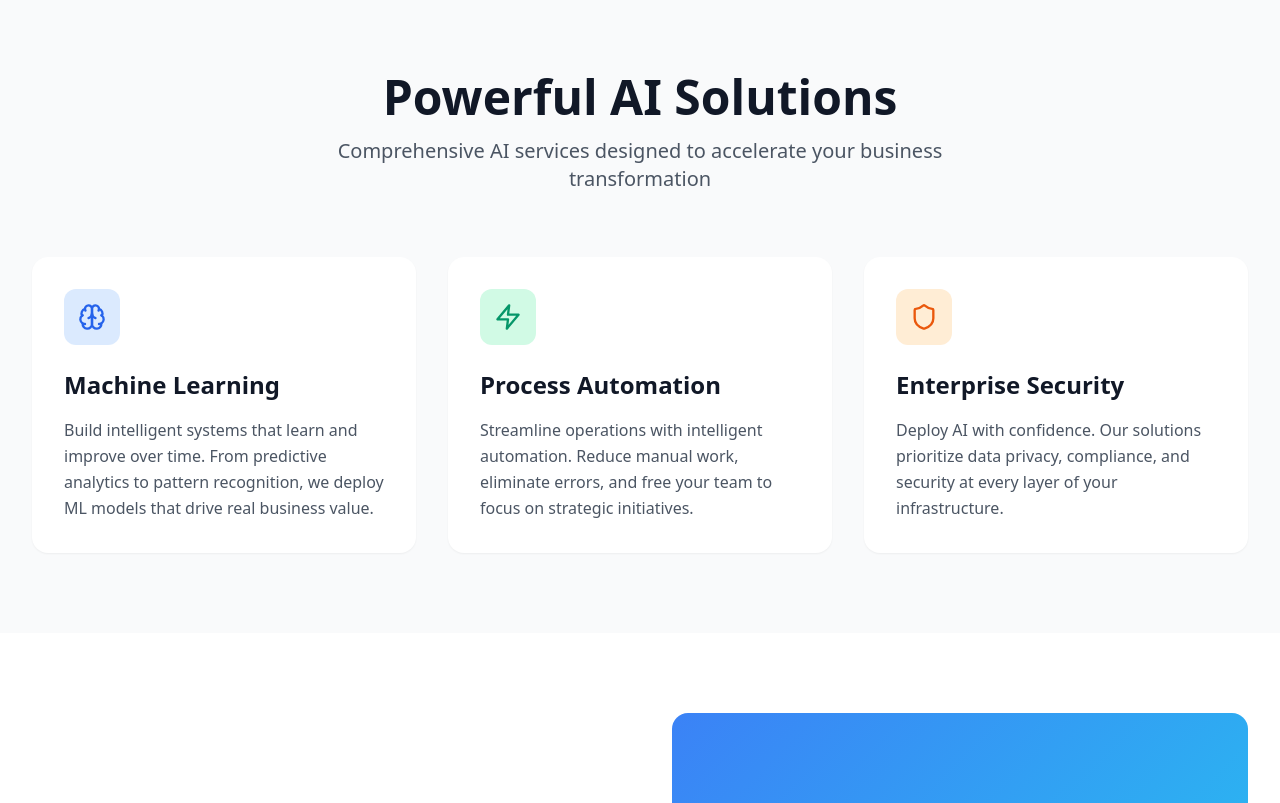
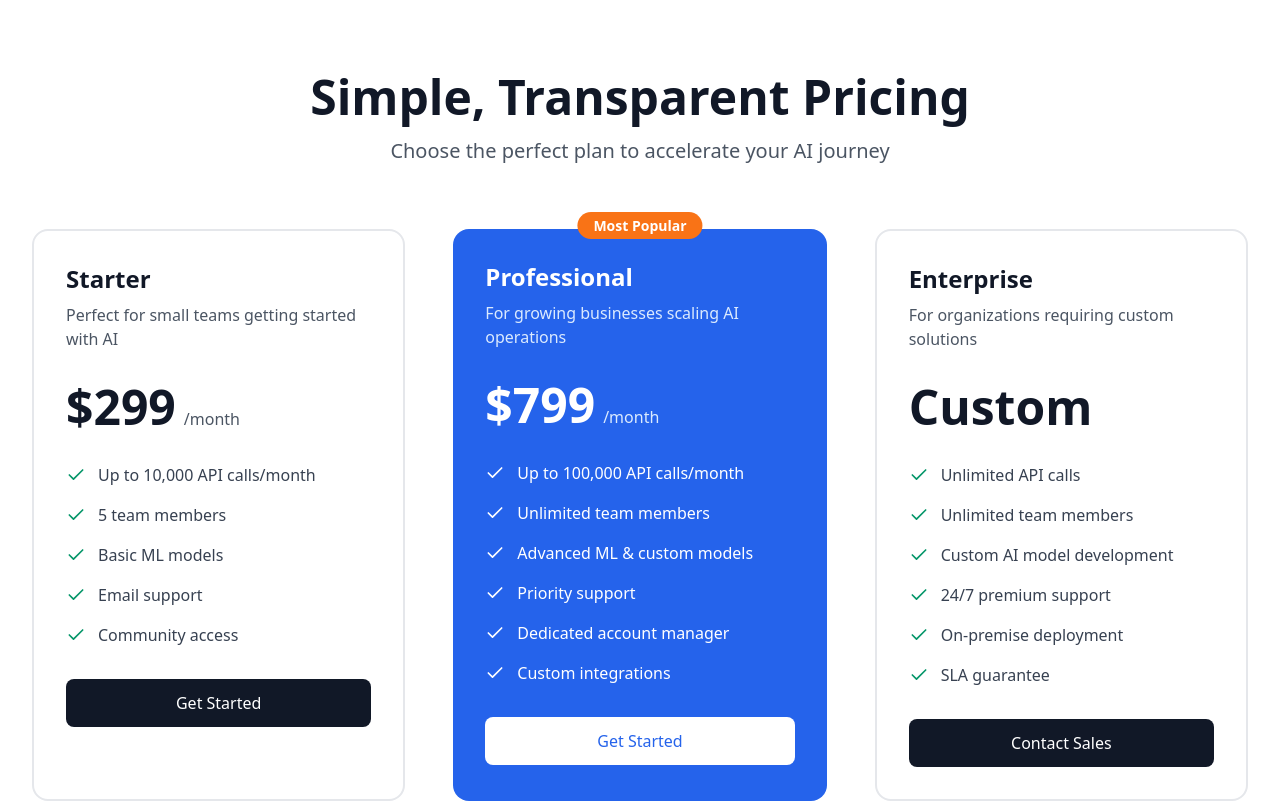
Before and after one commit to jmunroe/NeuralEdgeAI, a React (Vite) app: page / in a window 1280 px wide. Shown: the part 740-1543 px from the top of the page. Built offline with nearby package versions, Linux system fonts and the light colour scheme.

Commit message:
Updated index.html

```diff
--- a/index.html
+++ b/index.html
@@ -4,7 +4,7 @@
     <meta charset="UTF-8" />
     <link rel="icon" type="image/svg+xml" href="/vite.svg" />
     <meta name="viewport" content="width=device-width, initial-scale=1.0" />
-    <title data-default>NeuralEdge AI - Transform Your Business with Artificial Intelligence</title>
+    <title>jmunroe/NeuralEdgeAI (imported from GitHub)</title>
     <meta name="description" content="Leading AI services company providing machine learning, process automation, and enterprise security solutions." />
     <meta property="og:image" content="https://bolt.new/static/og_default.png" />
     <meta name="twitter:card" content="summary_large_image" />
--- a/src/App.tsx
+++ b/src/App.tsx
@@ -1,4 +1,4 @@
-import { Brain, Sparkles, Zap, Shield, ArrowRight, Menu, X } from 'lucide-react';
+import { Brain, Sparkles, Zap, Shield, ArrowRight, Menu, X, Check } from 'lucide-react';
 import { useState } from 'react';
 
 function App() {
@@ -14,6 +14,7 @@ function App() {
           </div>
 
           <div className="hidden md:flex items-center gap-8">
+            <a href="#pricing" className="text-gray-600 hover:text-gray-900 transition-colors">Pricing</a>
             <a href="#services" className="text-gray-600 hover:text-gray-900 transition-colors">Services</a>
             <a href="#features" className="text-gray-600 hover:text-gray-900 transition-colors">Features</a>
             <a href="#contact" className="text-gray-600 hover:text-gray-900 transition-colors">Contact</a>
@@ -33,6 +34,7 @@ function App() {
         {mobileMenuOpen && (
           <div className="md:hidden bg-white border-t border-gray-200 px-4 py-4">
             <div className="flex flex-col gap-4">
+              <a href="#pricing" className="text-gray-600 hover:text-gray-900">Pricing</a>
               <a href="#services" className="text-gray-600 hover:text-gray-900">Services</a>
               <a href="#features" className="text-gray-600 hover:text-gray-900">Features</a>
               <a href="#contact" className="text-gray-600 hover:text-gray-900">Contact</a>
@@ -67,6 +69,147 @@ function App() {
               <button className="border-2 border-gray-300 text-gray-900 px-8 py-4 rounded-lg hover:border-gray-400 transition-colors font-medium text-lg">
                 Watch Demo
               </button>
+            </div>
+          </div>
+        </section>
+
+        <section id="pricing" className="py-20 bg-white">
+          <div className="max-w-7xl mx-auto px-4 sm:px-6 lg:px-8">
+            <div className="text-center mb-16">
+              <h2 className="text-4xl md:text-5xl font-bold text-gray-900 mb-4">
+                Simple, Transparent Pricing
+              </h2>
+              <p className="text-xl text-gray-600 max-w-2xl mx-auto">
+                Choose the perfect plan to accelerate your AI journey
+              </p>
+            </div>
+
+            <div className="grid md:grid-cols-3 gap-8 lg:gap-12">
+              <div className="bg-white border-2 border-gray-200 rounded-2xl p-8 hover:border-gray-300 transition-all hover:shadow-lg">
+                <div className="mb-8">
+                  <h3 className="text-2xl font-bold text-gray-900 mb-2">Starter</h3>
+                  <p className="text-gray-600">Perfect for small teams getting started with AI</p>
+                </div>
+                <div className="mb-8">
+                  <div className="flex items-baseline gap-2">
+                    <span className="text-5xl font-bold text-gray-900">$299</span>
+                    <span className="text-gray-600">/month</span>
+                  </div>
+                </div>
+                <ul className="space-y-4 mb-8">
+                  <li className="flex items-start gap-3">
+                    <Check className="w-5 h-5 text-emerald-600 flex-shrink-0 mt-0.5" />
+                    <span className="text-gray-700">Up to 10,000 API calls/month</span>
+                  </li>
+                  <li className="flex items-start gap-3">
+                    <Check className="w-5 h-5 text-emerald-600 flex-shrink-0 mt-0.5" />
+                    <span className="text-gray-700">5 team members</span>
+                  </li>
+                  <li className="flex items-start gap-3">
+                    <Check className="w-5 h-5 text-emerald-600 flex-shrink-0 mt-0.5" />
+                    <span className="text-gray-700">Basic ML models</span>
+                  </li>
+                  <li className="flex items-start gap-3">
+                    <Check className="w-5 h-5 text-emerald-600 flex-shrink-0 mt-0.5" />
+                    <span className="text-gray-700">Email support</span>
+                  </li>
+                  <li className="flex items-start gap-3">
+                    <Check className="w-5 h-5 text-emerald-600 flex-shrink-0 mt-0.5" />
+                    <span className="text-gray-700">Community access</span>
+                  </li>
+                </ul>
+                <button className="w-full bg-gray-900 text-white py-3 px-6 rounded-lg hover:bg-gray-800 transition-colors font-medium">
+                  Get Started
+                </button>
+              </div>
+
+              <div className="bg-blue-600 rounded-2xl p-8 relative hover:shadow-2xl transition-all transform hover:scale-105">
+                <div className="absolute -top-4 left-1/2 -translate-x-1/2">
+                  <span className="bg-orange-500 text-white px-4 py-1 rounded-full text-sm font-semibold">
+                    Most Popular
+                  </span>
+                </div>
+                <div className="mb-8">
+                  <h3 className="text-2xl font-bold text-white mb-2">Professional</h3>
+                  <p className="text-blue-100">For growing businesses scaling AI operations</p>
+                </div>
+                <div className="mb-8">
+                  <div className="flex items-baseline gap-2">
+                    <span className="text-5xl font-bold text-white">$799</span>
+                    <span className="text-blue-100">/month</span>
+                  </div>
+                </div>
+                <ul className="space-y-4 mb-8">
+                  <li className="flex items-start gap-3">
+                    <Check className="w-5 h-5 text-white flex-shrink-0 mt-0.5" />
+                    <span className="text-white">Up to 100,000 API calls/month</span>
+                  </li>
+                  <li className="flex items-start gap-3">
+                    <Check className="w-5 h-5 text-white flex-shrink-0 mt-0.5" />
+                    <span className="text-white">Unlimited team members</span>
+                  </li>
+                  <li className="flex items-start gap-3">
+                    <Check className="w-5 h-5 text-white flex-shrink-0 mt-0.5" />
+                    <span className="text-white">Advanced ML & custom models</span>
+                  </li>
+                  <li className="flex items-start gap-3">
+                    <Check className="w-5 h-5 text-white flex-shrink-0 mt-0.5" />
+                    <span className="text-white">Priority support</span>
+                  </li>
+                  <li className="flex items-start gap-3">
+                    <Check className="w-5 h-5 text-white flex-shrink-0 mt-0.5" />
+                    <span className="text-white">Dedicated account manager</span>
+                  </li>
+                  <li className="flex items-start gap-3">
+                    <Check className="w-5 h-5 text-white flex-shrink-0 mt-0.5" />
+                    <span className="text-white">Custom integrations</span>
+                  </li>
+                </ul>
+                <button className="w-full bg-white text-blue-600 py-3 px-6 rounded-lg hover:bg-gray-100 transition-colors font-medium">
+                  Get Started
+                </button>
+              </div>
+
+              <div className="bg-white border-2 border-gray-200 rounded-2xl p-8 hover:border-gray-300 transition-all hover:shadow-lg">
+                <div className="mb-8">
+                  <h3 className="text-2xl font-bold text-gray-900 mb-2">Enterprise</h3>
+                  <p className="text-gray-600">For organizations requiring custom solutions</p>
+                </div>
+                <div className="mb-8">
+                  <div className="flex items-baseline gap-2">
+                    <span className="text-5xl font-bold text-gray-900">Custom</span>
+                  </div>
+                </div>
+                <ul className="space-y-4 mb-8">
+                  <li className="flex items-start gap-3">
+                    <Check className="w-5 h-5 text-emerald-600 flex-shrink-0 mt-0.5" />
+                    <span className="text-gray-700">Unlimited API calls</span>
+                  </li>
+                  <li className="flex items-start gap-3">
+                    <Check className="w-5 h-5 text-emerald-600 flex-shrink-0 mt-0.5" />
+                    <span className="text-gray-700">Unlimited team members</span>
+                  </li>
+                  <li className="flex items-start gap-3">
+                    <Check className="w-5 h-5 text-emerald-600 flex-shrink-0 mt-0.5" />
+                    <span className="text-gray-700">Custom AI model development</span>
+                  </li>
+                  <li className="flex items-start gap-3">
+                    <Check className="w-5 h-5 text-emerald-600 flex-shrink-0 mt-0.5" />
+                    <span className="text-gray-700">24/7 premium support</span>
+                  </li>
+                  <li className="flex items-start gap-3">
+                    <Check className="w-5 h-5 text-emerald-600 flex-shrink-0 mt-0.5" />
+                    <span className="text-gray-700">On-premise deployment</span>
+                  </li>
+                  <li className="flex items-start gap-3">
+                    <Check className="w-5 h-5 text-emerald-600 flex-shrink-0 mt-0.5" />
+                    <span className="text-gray-700">SLA guarantee</span>
+                  </li>
+                </ul>
+                <button className="w-full bg-gray-900 text-white py-3 px-6 rounded-lg hover:bg-gray-800 transition-colors font-medium">
+                  Contact Sales
+                </button>
+              </div>
             </div>
           </div>
         </section>
```
